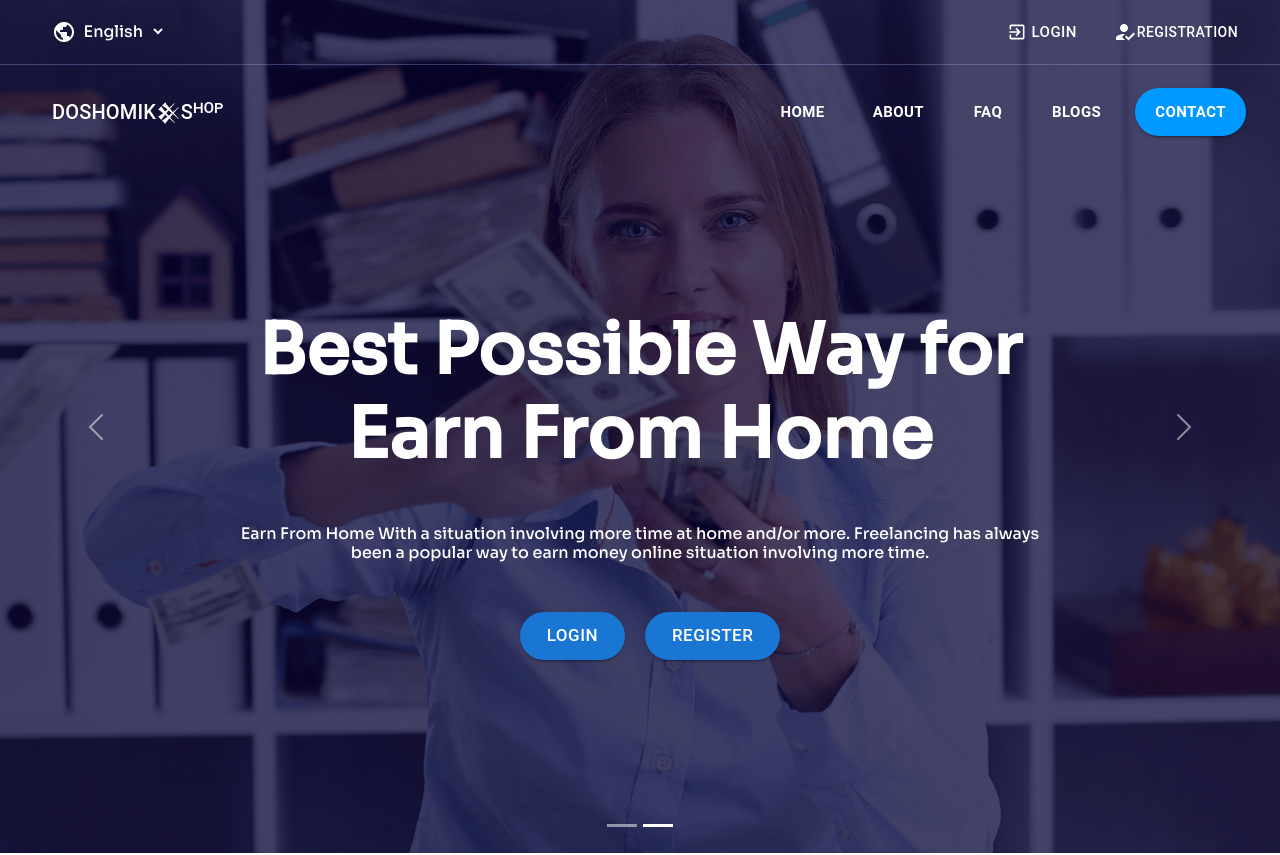
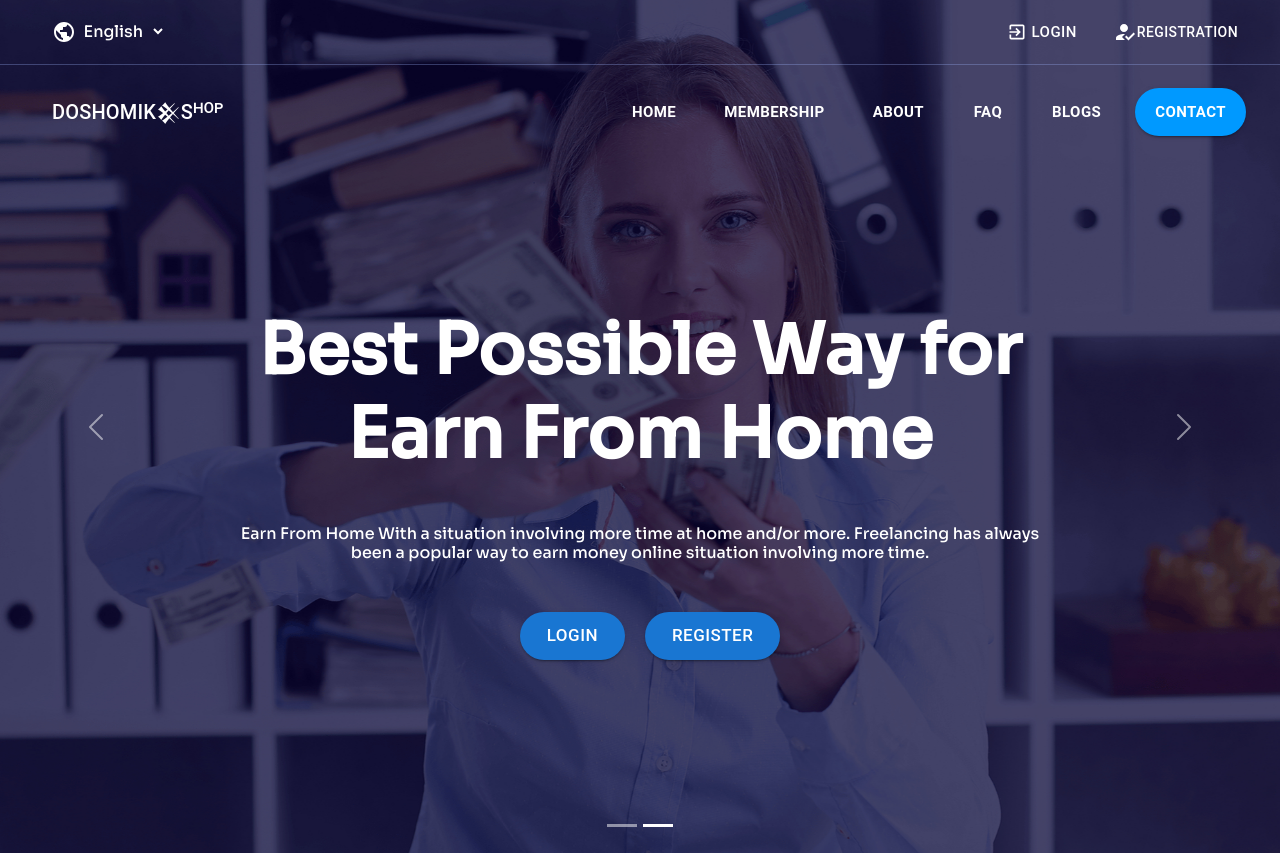
Before and after one commit to jnErfan/Doshomik-Shop-Client-Site, a React (Create React App) app: page / in a window 1280 px wide. Shown: the top 855 px of the page. Built offline with nearby package versions, Linux system fonts and the light colour scheme; a web font is replaced by a local one.

Commit message:
Most View Posts

```diff
--- a/src/App.js
+++ b/src/App.js
@@ -11,6 +11,7 @@ import Faq from "./Doshomic_Shop/Pages/Faq/Faq";
 import Blog from "./Doshomic_Shop/Pages/Blog/Blog";
 import Contract from "./Doshomic_Shop/Pages/Contract/Contract";
 import BlogDetails from "./Doshomic_Shop/Pages/BlogDetails/BlogDetails";
+import MemberShip from "./Doshomic_Shop/Pages/MemberShip/MemberShip";
 
 function App() {
   return (
@@ -20,6 +21,7 @@ function App() {
         <Routes>
           <Route path="/" element={<HomeContainer />} />
           <Route path="home" element={<HomeContainer />} />
+          <Route path="memberShip" element={<MemberShip />} />
           <Route path="about" element={<About />} />
           <Route path="faq" element={<Faq />} />
           <Route path="blogs" element={<Blog />} />
--- a/src/Doshomic_Shop/Pages/BlogDetails/BlogDetails.js
+++ b/src/Doshomic_Shop/Pages/BlogDetails/BlogDetails.js
@@ -37,8 +37,8 @@ const BlogDetails = () => {
         <Box>
           <Grid container spacing={2}>
             <Grid item xs={12} sm={12} md={6} lg={8}>
-              <Box>
-                <img src={img} alt="" />
+              <Box sx={{ mr: "50px" }}>
+                <img width="100%" src={img} alt="" />
                 <Typography
                   variant="h5"
                   sx={{ mt: "20px", fontWeight: "bold", color: "#363636" }}
@@ -104,6 +104,7 @@ const BlogDetails = () => {
             </Grid>
             <Grid item xs={12} sm={12} md={6} lg={4}>
               <Box>
+                <Box>
                   <Typography variant="h5" sx={{ fontWeight: "bold" }}>
                     Recent Posts
                   </Typography>
@@ -130,8 +131,10 @@ const BlogDetails = () => {
                         "&:hover": {
                           transform: "scale(1.05)",
                           color: "#000",
+                          transition: "500ms",
                         },
                       }}
+                      key={title}
                     >
                       <Box>
                         {" "}
@@ -156,6 +159,60 @@ const BlogDetails = () => {
                     </Box>
                   ))}
                 </Box>
+              </Box>
+              <Box>
+                <Box sx={{ mt: "50px" }}>
+                  <Typography variant="h5" sx={{ fontWeight: "bold" }}>
+                    Most Views
+                  </Typography>
+                  <Box
+                    sx={{
+                      backgroundColor: "#006EF2",
+                      width: "30px",
+                      height: "3px",
+                    }}
+                  />
+                </Box>
+                <Box sx={{ mt: "30px" }}>
+                  {blogsDes.map(({ img, title }) => (
+                    <Box
+                      sx={{
+                        display: "flex",
+                        alignItems: "center",
+                        borderBottom: "1px solid #e8e8e8",
+                        py: "10px",
+                        "&:hover": {
+                          transform: "scale(1.05)",
+                          color: "#000",
+                          transition: "500ms",
+                        },
+                      }}
+                      key={title}
+                    >
+                      <Box>
+                        {" "}
+                        <img width="80px" src={img} alt="" />
+                      </Box>
+                      <Box>
+                        <Typography
+                          variant="body1"
+                          sx={{
+                            fontWeight: "bold",
+                            color: "#363636",
+                            cursor: "pointer",
+                            ml: "15px",
+                            "&:hover": {
+                              color: "#0099FF",
+                            },
+                          }}
+                        >
+                          {title}
+                        </Typography>
+                      </Box>
+                    </Box>
+                  ))}
+                </Box>
+              </Box>
             </Grid>
           </Grid>
         </Box>
--- /dev/null
+++ b/src/Doshomic_Shop/Pages/MemberShip/MemberShip.js
@@ -0,0 +1,15 @@
+import { Box } from "@mui/material";
+import React from "react";
+import Banner from "../SharedItem/Banner";
+
+const MemberShip = () => {
+  return (
+    <Box>
+      <Box>
+        <Banner pageName={"MemberShip"} from={"Home"} />
+      </Box>
+    </Box>
+  );
+};
+
+export default MemberShip;
--- a/src/Doshomic_Shop/Pages/Shared/Navbar/Navbar.js
+++ b/src/Doshomic_Shop/Pages/Shared/Navbar/Navbar.js
@@ -113,6 +113,26 @@ const Navbar = () => {
                 </Button>
               </Link>
               <Link
+                to="/memberShip"
+                style={{ color: "white", textDecoration: "none" }}
+              >
+                <Button
+                  className="navItem rounded-pill px-3 mx-2"
+                  variant="text"
+                  sx={{
+                    fontWeight: "600",
+                    color: "white",
+                    fontSize: "15px",
+                    "&:hover": {
+                      backgroundColor: "#0099FF",
+                      color: "white",
+                    },
+                  }}
+                >
+                  Membership
+                </Button>
+              </Link>
+              <Link
                 to="/about"
                 style={{ color: "white", textDecoration: "none" }}
               >
```
Lines whose indentation alone changed are shown as unchanged.
